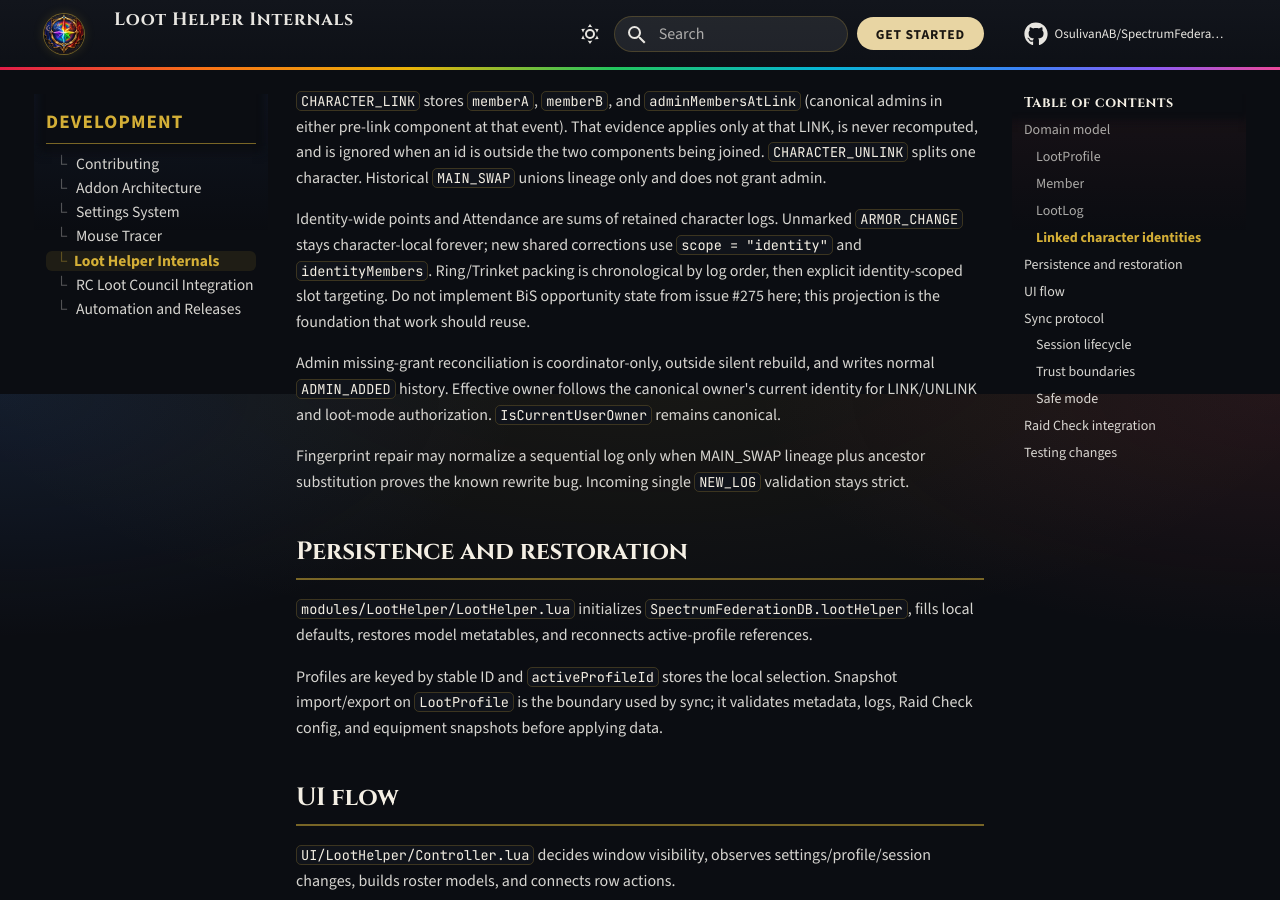
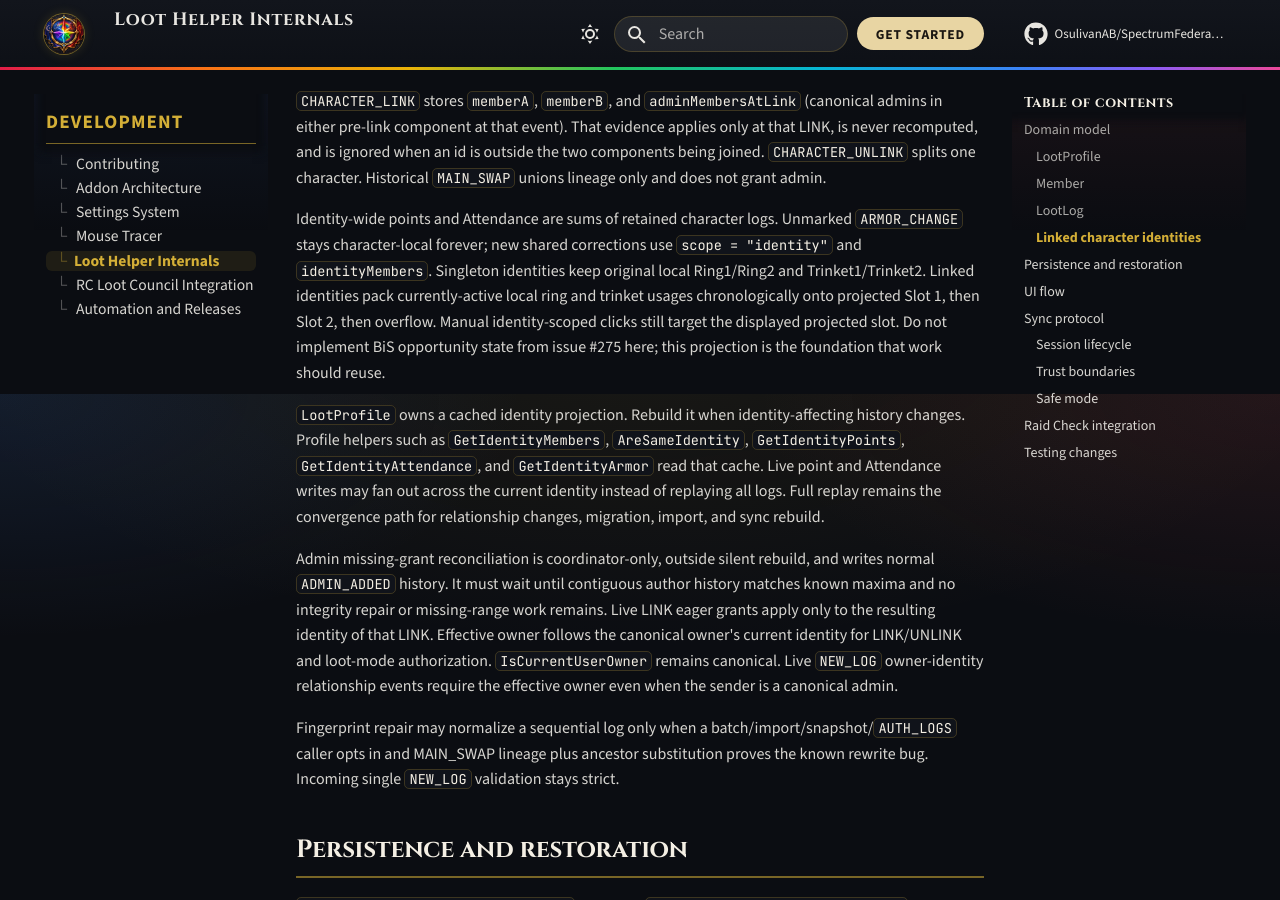
Before and after one commit to OsulivanAB/SpectrumFederation, an MkDocs documentation site: the page built from docs/development/loot-helper/index.md, in a window 1280 px wide and 900 px high, scrolled down 2306 px. Built offline with MkDocs 1.6.1 and Material for MkDocs 9.7.7, drawn with Linux system fonts in a browser that asks for light colours; comment, search, counter and statistics services are not loaded.

Commit message:
chore: bump 1.5.0-beta.2 and document review-pass corrections
Co-authored-by: anthony.r.bahl <anthony.r.bahl@gmail.com>

```diff
--- a/docs/development/loot-helper/index.md
+++ b/docs/development/loot-helper/index.md
@@ -59,11 +59,13 @@ When adding an event:
 
 `CHARACTER_LINK` stores `memberA`, `memberB`, and `adminMembersAtLink` (canonical admins in either pre-link component at that event). That evidence applies only at that LINK, is never recomputed, and is ignored when an id is outside the two components being joined. `CHARACTER_UNLINK` splits one character. Historical `MAIN_SWAP` unions lineage only and does not grant admin.
 
-Identity-wide points and Attendance are sums of retained character logs. Unmarked `ARMOR_CHANGE` stays character-local forever; new shared corrections use `scope = "identity"` and `identityMembers`. Ring/Trinket packing is chronological by log order, then explicit identity-scoped slot targeting. Do not implement BiS opportunity state from issue #275 here; this projection is the foundation that work should reuse.
+Identity-wide points and Attendance are sums of retained character logs. Unmarked `ARMOR_CHANGE` stays character-local forever; new shared corrections use `scope = "identity"` and `identityMembers`. Singleton identities keep original local Ring1/Ring2 and Trinket1/Trinket2. Linked identities pack currently-active local ring and trinket usages chronologically onto projected Slot 1, then Slot 2, then overflow. Manual identity-scoped clicks still target the displayed projected slot. Do not implement BiS opportunity state from issue #275 here; this projection is the foundation that work should reuse.
 
-Admin missing-grant reconciliation is coordinator-only, outside silent rebuild, and writes normal `ADMIN_ADDED` history. Effective owner follows the canonical owner's current identity for LINK/UNLINK and loot-mode authorization. `IsCurrentUserOwner` remains canonical.
+`LootProfile` owns a cached identity projection. Rebuild it when identity-affecting history changes. Profile helpers such as `GetIdentityMembers`, `AreSameIdentity`, `GetIdentityPoints`, `GetIdentityAttendance`, and `GetIdentityArmor` read that cache. Live point and Attendance writes may fan out across the current identity instead of replaying all logs. Full replay remains the convergence path for relationship changes, migration, import, and sync rebuild.
 
-Fingerprint repair may normalize a sequential log only when MAIN_SWAP lineage plus ancestor substitution proves the known rewrite bug. Incoming single `NEW_LOG` validation stays strict.
+Admin missing-grant reconciliation is coordinator-only, outside silent rebuild, and writes normal `ADMIN_ADDED` history. It must wait until contiguous author history matches known maxima and no integrity repair or missing-range work remains. Live LINK eager grants apply only to the resulting identity of that LINK. Effective owner follows the canonical owner's current identity for LINK/UNLINK and loot-mode authorization. `IsCurrentUserOwner` remains canonical. Live `NEW_LOG` owner-identity relationship events require the effective owner even when the sender is a canonical admin.
+
+Fingerprint repair may normalize a sequential log only when a batch/import/snapshot/`AUTH_LOGS` caller opts in and MAIN_SWAP lineage plus ancestor substitution proves the known rewrite bug. Incoming single `NEW_LOG` validation stays strict.
 
 ## Persistence and restoration
 
```
Also changed, not shown: CHANGELOG.md (+15 -0 lines), README.md (+1 -1 lines), docs/features/loot-helper.md (+4 -0 lines), docs/settings-ui.md (+2 -2 lines), 3 other files.
